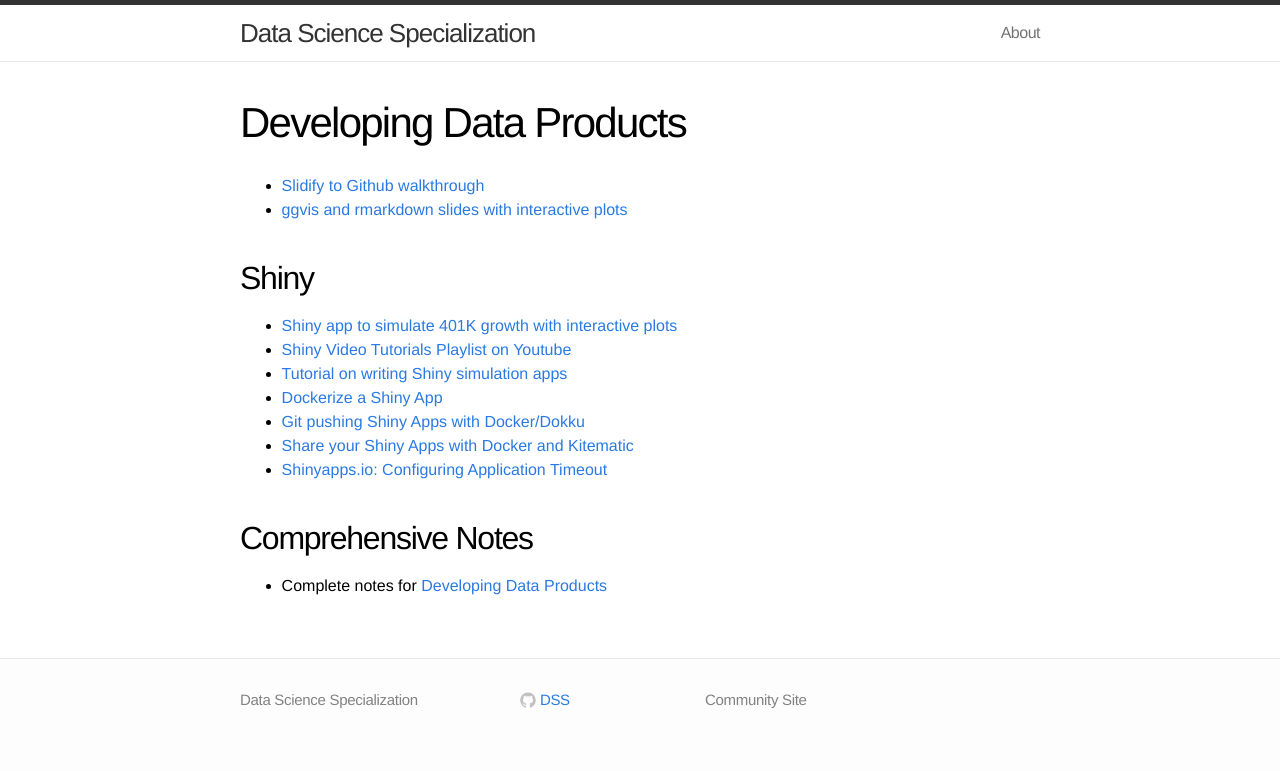
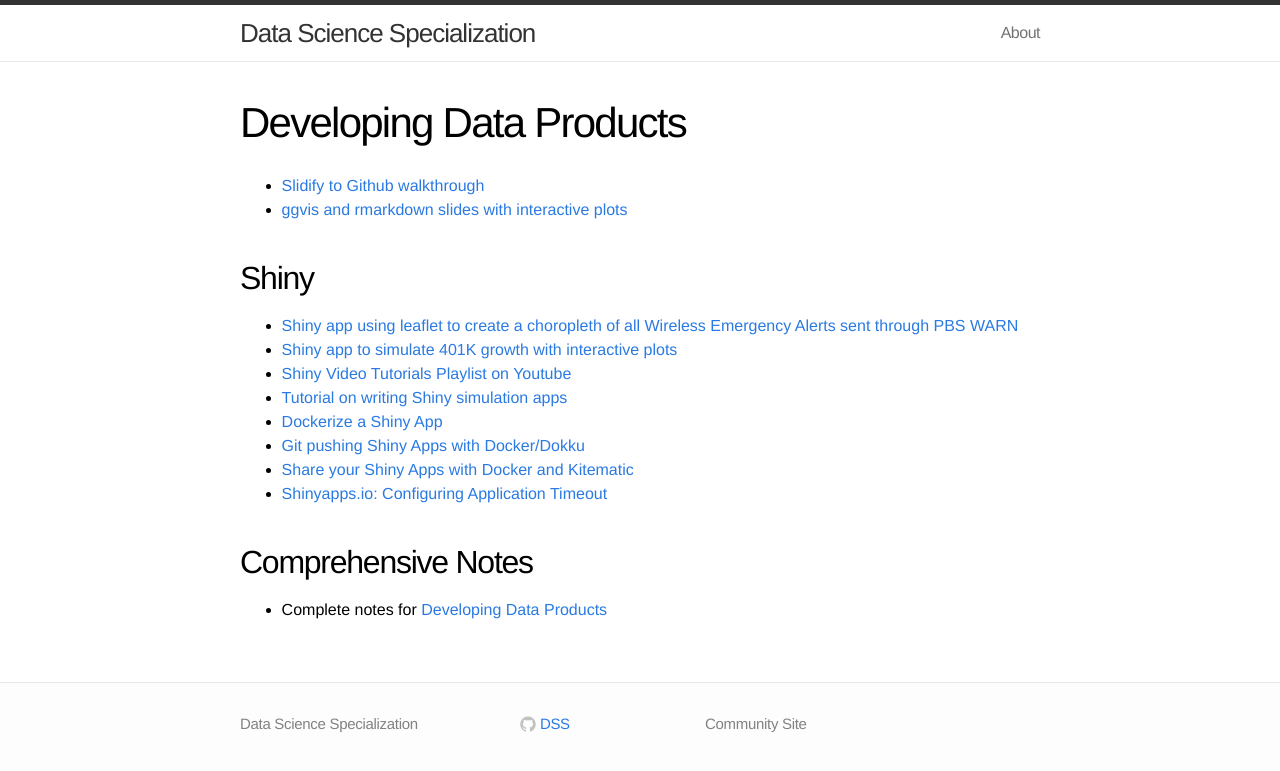
Before and after one commit to DataScienceSpecialization/DataScienceSpecialization.github.io, a Jekyll site: the page built from ddp.md, in a window 1280 px wide. Shown: the top 771 px of the page. Built offline with Jekyll 4.4.1, drawn with Linux system fonts in a browser that asks for light colours.

Commit message:
Added shiny choropleth app
code available at https://github.com/amsilvr/shiny_choropleth

```diff
--- a/ddp.md
+++ b/ddp.md
@@ -8,6 +8,7 @@
 - [ggvis and rmarkdown slides with interactive plots](http://qua.st/ggvis-shiny-html5-slides)
 
 ## Shiny
+- [Shiny app using leaflet to create a choropleth of all Wireless Emergency Alerts sent through PBS WARN](https://silverman.shinyapps.io/warn_wea/)
 - [Shiny app to simulate 401K growth with interactive plots](http://www.mephistosoftware.com/shiny/401k_simulator/)
 - [Shiny Video Tutorials Playlist on Youtube](http://www.youtube.com/playlist?list=PL6wLL_RojB5xNOhe2OTSd-DPkMLVY9DfB)
 - [Tutorial on writing Shiny simulation apps](https://github.com/homerhanumat/shinyTutorials)
```
